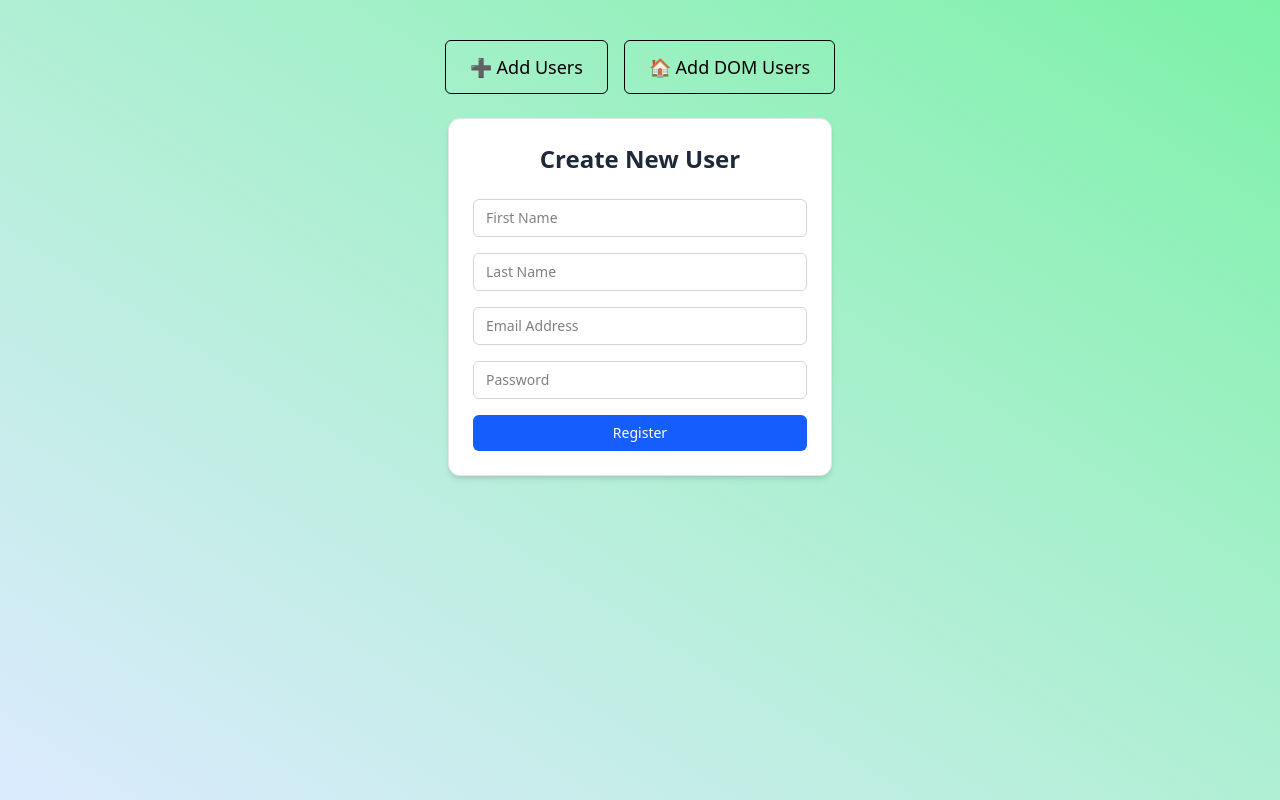
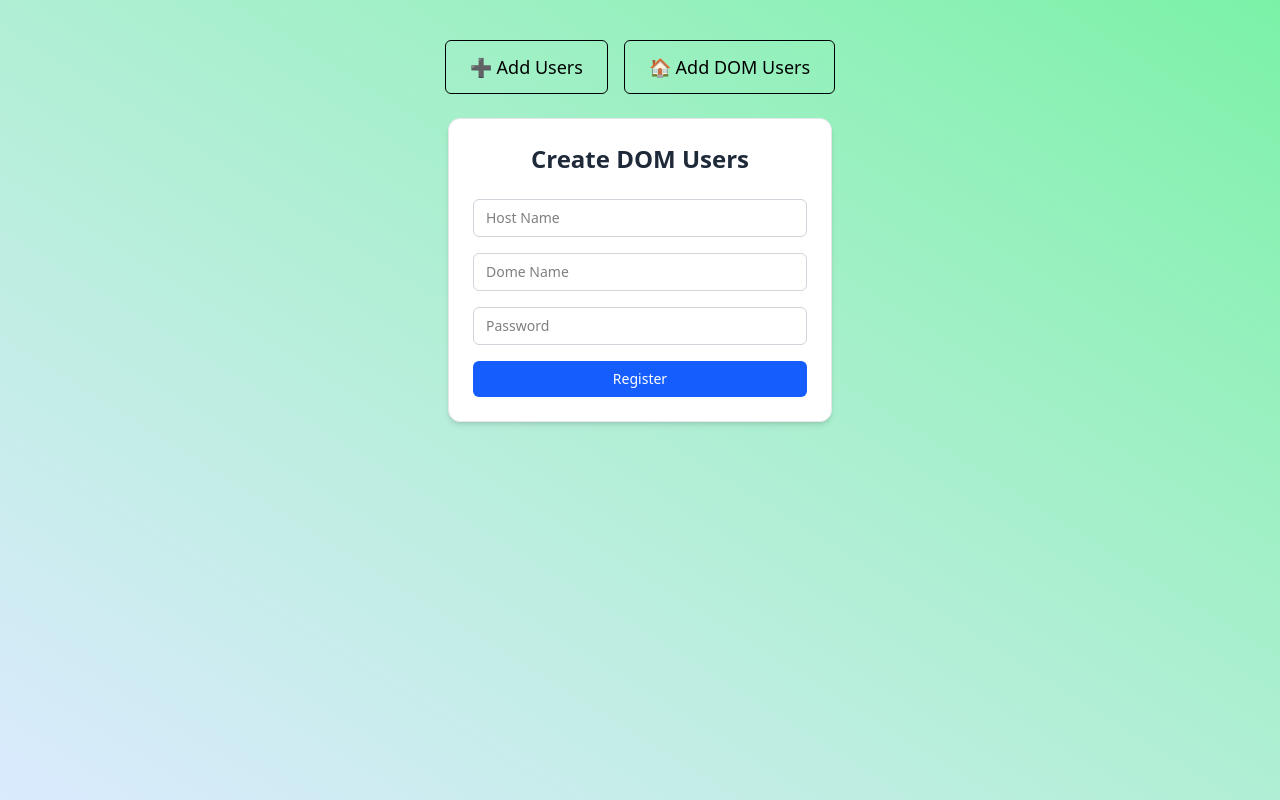
Before and after one commit to Sivasundhar16/Kods, a React (Vite) app: page /decide/domregister in a window 1280 px wide. Built offline with nearby package versions, Linux system fonts and the light colour scheme.

Commit message:
stable version.after clearing the error in details.jsx file

```diff
--- a/details.json
+++ b/details.json
@@ -48,6 +48,37 @@
       "lastName": "jr",
       "email": "robert@gmail.com",
       "password": "adfadfhsg"
+    },
+    {
+      "id": "94e4",
+      "hostName": "afadfadf",
+      "domeName": "afdadf",
+      "password": "afadfad"
+    },
+    {
+      "id": "7a4b",
+      "firstName": "Susila",
+      "lastName": "R",
+      "email": "susila02@gmail.com",
+      "password": "adfadfaf"
+    },
+    {
+      "id": "438f",
+      "hostName": "adfadf",
+      "domeName": "afadf",
+      "password": "adfadf"
+    },
+    {
+      "id": "6cb1",
+      "hostName": "adfadf",
+      "domeName": "adfafd",
+      "password": "afdfad"
+    },
+    {
+      "id": "e386",
+      "hostName": "adfadf",
+      "domeName": "afadf",
+      "password": "sfgsg"
     }
   ]
 }
--- a/src/pages/Adminpanal.jsx
+++ b/src/pages/Adminpanal.jsx
@@ -20,7 +20,7 @@ const UserList = () => {
   }, []);
 
   const filteredUsers = users.filter((user) =>
-    user.firstName.toLowerCase().includes(search.toLowerCase())
+    user.firstName?.toLowerCase().includes(search.toLowerCase())
   );
 
   return (
@@ -54,13 +54,15 @@ const UserList = () => {
           >
             <div className="flex items-center gap-4">
               <div className="w-12 h-12 rounded-full bg-gradient-to-tr from-indigo-500 to-purple-500 text-white flex items-center justify-center text-lg font-bold shadow-inner">
-                {user.firstName[0]}
+                {user.firstName?.[0] || "?"}
               </div>
               <div>
                 <h3 className="text-lg font-semibold text-gray-800">
-                  {user.firstName} {user.lastName}
+                  {user.firstName || "Unknown"} {user.lastName || ""}
                 </h3>
-                <p className="text-sm text-gray-500">{user.email}</p>
+                <p className="text-sm text-gray-500">
+                  {user.email || "No email"}
+                </p>
               </div>
             </div>
           </Link>
--- a/src/pages/Decidepage.jsx
+++ b/src/pages/Decidepage.jsx
@@ -6,7 +6,7 @@ const Decidepage = () => {
 
   return (
     <div className="min-h-screen w-full flex flex-col items-center py-10 bg-gradient-to-tr from-blue-100 to-green-300">
-      <div className="flex gap-4 mb-6">
+      <div className="flex gap-4 mb-6 ">
         <button
           onClick={() => navigate("register")}
           className="px-6 py-3 text-lg font-medium border rounded-md hover:bg-gray-100 transition"
--- a/src/pages/Domregister.jsx
+++ b/src/pages/Domregister.jsx
@@ -5,9 +5,8 @@ import { useNavigate } from "react-router-dom";
 export const Domregister = ({ setAvalable }) => {
   const navigate = useNavigate();
   const [userdata, setUserData] = useState({
-    firstName: "",
-    lastName: "",
-    email: "",
+    hostName: "",
+    domeName: "",
     password: "",
   });
 
@@ -27,14 +26,13 @@ export const Domregister = ({ setAvalable }) => {
       console.log(data);
 
       setUserData({
-        firstName: "",
-        lastName: "",
-        email: "",
+        hostName: "",
+        domeName: "",
         password: "",
       });
 
       setAvalable(true);
-      navigate("/admin");
+      navigate("/domhost");
     } catch (error) {
       console.log(error.message);
     }
@@ -44,33 +42,26 @@ export const Domregister = ({ setAvalable }) => {
     <div className="w-full flex justify-center ">
       <div className="w-full max-w-sm bg-white border border-gray-200 rounded-xl shadow-md p-6">
         <h2 className="text-2xl font-semibold text-gray-800 mb-6 text-center">
-          Create New User
+          Create DOM Users
         </h2>
         <form onSubmit={handleSubmit} className="space-y-4">
           <input
             type="text"
-            name="firstName"
-            placeholder="First Name"
-            value={userdata.firstName}
+            name="hostName"
+            placeholder="Host Name"
+            value={userdata.hostName}
             onChange={handleChange}
             className="w-full px-3 py-2 border border-gray-300 rounded-md text-sm focus:outline-none focus:ring-2 focus:ring-blue-500"
           />
           <input
             type="text"
-            name="lastName"
-            placeholder="Last Name"
-            value={userdata.lastName}
+            name="domeName"
+            placeholder="Dome Name"
+            value={userdata.domeName}
             onChange={handleChange}
             className="w-full px-3 py-2 border border-gray-300 rounded-md text-sm focus:outline-none focus:ring-2 focus:ring-blue-500"
           />
-          <input
-            type="email"
-            name="email"
-            placeholder="Email Address"
-            value={userdata.email}
-            onChange={handleChange}
-            className="w-full px-3 py-2 border border-gray-300 rounded-md text-sm focus:outline-none focus:ring-2 focus:ring-blue-500"
-          />
+
           <input
             type="password"
             name="password"
--- a/src/pages/Register.jsx
+++ b/src/pages/Register.jsx
@@ -42,7 +42,7 @@ export const Register = ({ setAvalable }) => {
 
   return (
     <div className="w-full flex justify-center ">
-      <div className="w-full max-w-sm bg-white border border-gray-200 rounded-xl shadow-md p-6">
+      <div className="w-full max-w-sm bg-white border border-gray-200 rounded-xl shadow-md p-6 ">
         <h2 className="text-2xl font-semibold text-gray-800 mb-6 text-center">
           Create New User
         </h2>
```
